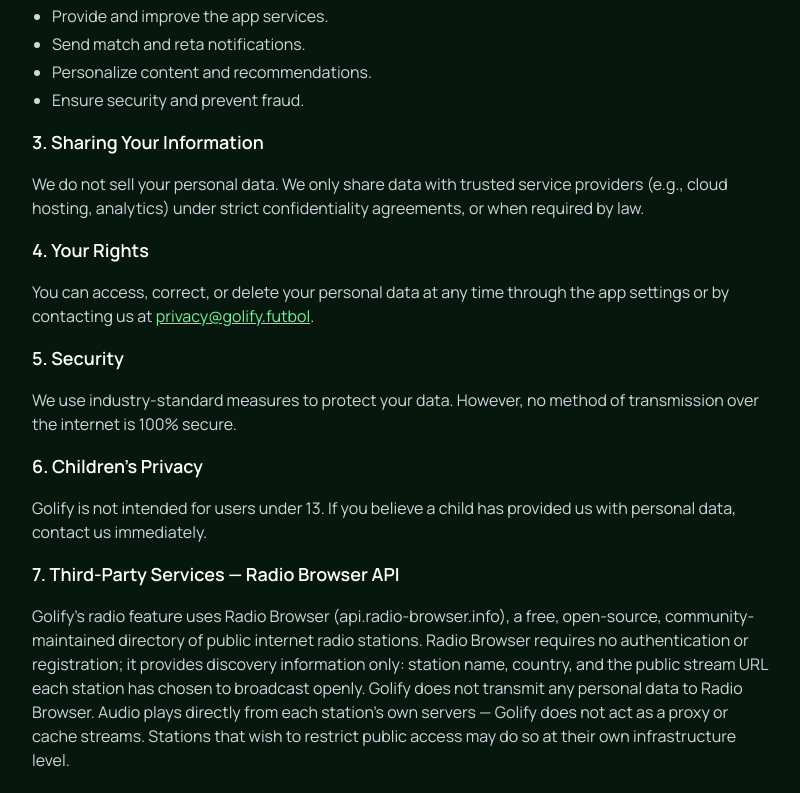
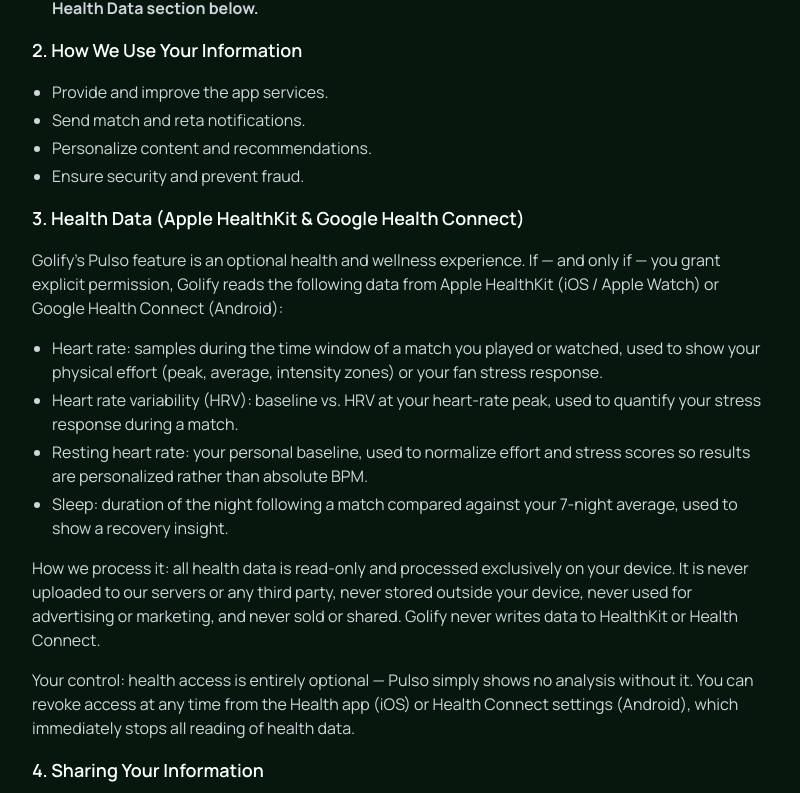
Before and after one commit to hernancasillas/golify-web, a Next.js app: page /en/privacy in a window 1280 px wide. Shown: the part 532-1325 px from the top of the page, without its empty margins (240-1040 px from the left). Built offline with nearby package versions, Linux system fonts and the light colour scheme.

Commit message:
Healthkit privacy

```diff
--- a/src/app/[locale]/privacy/PrivacyClient.tsx
+++ b/src/app/[locale]/privacy/PrivacyClient.tsx
@@ -28,6 +28,7 @@ export default function PrivacyClient() {
               <li><strong>{t('privacy.privacyPolicy.infoWeCollect.usageData')}</strong></li>
               <li><strong>{t('privacy.privacyPolicy.infoWeCollect.deviceData')}</strong></li>
               <li><strong>{t('privacy.privacyPolicy.infoWeCollect.locationData')}</strong></li>
+              <li><strong>{t('privacy.privacyPolicy.infoWeCollect.healthData')}</strong></li>
             </ul>
 
             <h3 className="text-lg font-semibold text-gray-900 dark:text-white">{t('privacy.privacyPolicy.howWeUse.title')}</h3>
@@ -37,6 +38,17 @@ export default function PrivacyClient() {
               <li>{t('privacy.privacyPolicy.howWeUse.personalize')}</li>
               <li>{t('privacy.privacyPolicy.howWeUse.security')}</li>
             </ul>
+
+            <h3 className="text-lg font-semibold text-gray-900 dark:text-white">{t('privacy.privacyPolicy.healthData.title')}</h3>
+            <p>{t('privacy.privacyPolicy.healthData.intro')}</p>
+            <ul className="list-disc pl-5 space-y-1">
+              <li>{t('privacy.privacyPolicy.healthData.heartRate')}</li>
+              <li>{t('privacy.privacyPolicy.healthData.hrv')}</li>
+              <li>{t('privacy.privacyPolicy.healthData.restingHeartRate')}</li>
+              <li>{t('privacy.privacyPolicy.healthData.sleep')}</li>
+            </ul>
+            <p>{t('privacy.privacyPolicy.healthData.processing')}</p>
+            <p>{t('privacy.privacyPolicy.healthData.revoke')}</p>
 
             <h3 className="text-lg font-semibold text-gray-900 dark:text-white">{t('privacy.privacyPolicy.sharing.title')}</h3>
             <p>{t('privacy.privacyPolicy.sharing.text')}</p>
--- a/src/messages/en.json
+++ b/src/messages/en.json
@@ -100,14 +100,15 @@
     "backToHome": "← Back to home",
     "privacyPolicy": {
       "title": "Privacy Policy",
-      "lastUpdated": "Last updated: May 26, 2026",
+      "lastUpdated": "Last updated: July 13, 2026",
       "intro": "Golify respects your privacy. This policy explains what information we collect, how we use it, and your rights.",
       "infoWeCollect": {
         "title": "1. Information We Collect",
         "accountData": "Account data: email, username, profile photo.",
         "usageData": "Usage data: matches tracked, retas joined, EA FC catalog interactions.",
         "deviceData": "Device data: device type, OS version, push notification token.",
-        "locationData": "Location data: only if you grant permission, used for local retas."
+        "locationData": "Location data: only if you grant permission, used for local retas.",
+        "healthData": "Health data: only if you grant permission, read from Apple HealthKit or Google Health Connect for the Pulso wellness feature. Processed exclusively on your device — see the Health Data section below."
       },
       "howWeUse": {
         "title": "2. How We Use Your Information",
@@ -116,24 +117,34 @@
         "personalize": "Personalize content and recommendations.",
         "security": "Ensure security and prevent fraud."
       },
+      "healthData": {
+        "title": "3. Health Data (Apple HealthKit & Google Health Connect)",
+        "intro": "Golify's Pulso feature is an optional health and wellness experience. If — and only if — you grant explicit permission, Golify reads the following data from Apple HealthKit (iOS / Apple Watch) or Google Health Connect (Android):",
+        "heartRate": "Heart rate: samples during the time window of a match you played or watched, used to show your physical effort (peak, average, intensity zones) or your fan stress response.",
+        "hrv": "Heart rate variability (HRV): baseline vs. HRV at your heart-rate peak, used to quantify your stress response during a match.",
+        "restingHeartRate": "Resting heart rate: your personal baseline, used to normalize effort and stress scores so results are personalized rather than absolute BPM.",
+        "sleep": "Sleep: duration of the night following a match compared against your 7-night average, used to show a recovery insight.",
+        "processing": "How we process it: all health data is read-only and processed exclusively on your device. It is never uploaded to our servers or any third party, never stored outside your device, never used for advertising or marketing, and never sold or shared. Golify never writes data to HealthKit or Health Connect.",
+        "revoke": "Your control: health access is entirely optional — Pulso simply shows no analysis without it. You can revoke access at any time from the Health app (iOS) or Health Connect settings (Android), which immediately stops all reading of health data."
+      },
       "sharing": {
-        "title": "3. Sharing Your Information",
+        "title": "4. Sharing Your Information",
         "text": "We do not sell your personal data. We only share data with trusted service providers (e.g., cloud hosting, analytics) under strict confidentiality agreements, or when required by law."
       },
       "yourRights": {
-        "title": "4. Your Rights",
+        "title": "5. Your Rights",
         "text": "You can access, correct, or delete your personal data at any time through the app settings or by contacting us at"
       },
       "security": {
-        "title": "5. Security",
+        "title": "6. Security",
         "text": "We use industry-standard measures to protect your data. However, no method of transmission over the internet is 100% secure."
       },
       "children": {
-        "title": "6. Children's Privacy",
+        "title": "7. Children's Privacy",
         "text": "Golify is not intended for users under 13. If you believe a child has provided us with personal data, contact us immediately."
       },
       "thirdPartyServices": {
-        "title": "7. Third-Party Services — Radio Browser API",
+        "title": "8. Third-Party Services — Radio Browser API",
         "text": "Golify's radio feature uses Radio Browser (api.radio-browser.info), a free, open-source, community-maintained directory of public internet radio stations. Radio Browser requires no authentication or registration; it provides discovery information only: station name, country, and the public stream URL each station has chosen to broadcast openly. Golify does not transmit any personal data to Radio Browser. Audio plays directly from each station's own servers — Golify does not act as a proxy or cache streams. Stations that wish to restrict public access may do so at their own infrastructure level.",
         "apiLink": "Radio Browser API documentation"
       }
--- a/src/messages/es.json
+++ b/src/messages/es.json
@@ -100,14 +100,15 @@
     "backToHome": "← Volver al inicio",
     "privacyPolicy": {
       "title": "Política de Privacidad",
-      "lastUpdated": "Última actualización: 26 de mayo de 2026",
+      "lastUpdated": "Última actualización: 13 de julio de 2026",
       "intro": "Golify respeta tu privacidad. Esta política explica qué información recopilamos, cómo la usamos y tus derechos.",
       "infoWeCollect": {
         "title": "1. Información que Recopilamos",
         "accountData": "Datos de cuenta: correo, nombre de usuario, foto de perfil.",
         "usageData": "Datos de uso: partidos seguidos, retas unidas, interacciones con el catálogo de EA FC.",
         "deviceData": "Datos del dispositivo: tipo de dispositivo, versión del SO, token de notificaciones push.",
-        "locationData": "Datos de ubicación: solo si otorgas permiso, usado para retas locales."
+        "locationData": "Datos de ubicación: solo si otorgas permiso, usado para retas locales.",
+        "healthData": "Datos de salud: solo si otorgas permiso, leídos desde Apple HealthKit o Google Health Connect para la función de bienestar Pulso. Se procesan exclusivamente en tu dispositivo — consulta la sección Datos de Salud más abajo."
       },
       "howWeUse": {
         "title": "2. Cómo Usamos Tu Información",
@@ -116,24 +117,34 @@
         "personalize": "Personalizar contenido y recomendaciones.",
         "security": "Garantizar seguridad y prevenir fraudes."
       },
+      "healthData": {
+        "title": "3. Datos de Salud (Apple HealthKit y Google Health Connect)",
+        "intro": "La función Pulso de Golify es una experiencia opcional de salud y bienestar. Si — y solo si — otorgas permiso explícito, Golify lee los siguientes datos desde Apple HealthKit (iOS / Apple Watch) o Google Health Connect (Android):",
+        "heartRate": "Frecuencia cardiaca: muestras durante la ventana de tiempo de un partido que jugaste o viste, usadas para mostrar tu esfuerzo físico (pico, promedio, zonas de intensidad) o tu respuesta de estrés como aficionado.",
+        "hrv": "Variabilidad de la frecuencia cardiaca (HRV): línea base vs. HRV en tu pico de frecuencia cardiaca, usada para cuantificar tu respuesta de estrés durante un partido.",
+        "restingHeartRate": "Frecuencia cardiaca en reposo: tu línea base personal, usada para normalizar los puntajes de esfuerzo y estrés, de modo que los resultados sean personalizados y no BPM absolutos.",
+        "sleep": "Sueño: duración de la noche posterior a un partido comparada con tu promedio de 7 noches, usada para mostrar un análisis de recuperación.",
+        "processing": "Cómo los procesamos: todos los datos de salud son de solo lectura y se procesan exclusivamente en tu dispositivo. Nunca se suben a nuestros servidores ni a terceros, nunca se almacenan fuera de tu dispositivo, nunca se usan para publicidad o marketing, y nunca se venden ni se comparten. Golify nunca escribe datos en HealthKit ni en Health Connect.",
+        "revoke": "Tu control: el acceso a salud es totalmente opcional — sin él, Pulso simplemente no muestra análisis. Puedes revocar el acceso en cualquier momento desde la app Salud (iOS) o la configuración de Health Connect (Android), lo que detiene de inmediato toda lectura de datos de salud."
+      },
       "sharing": {
-        "title": "3. Compartir Tu Información",
+        "title": "4. Compartir Tu Información",
         "text": "No vendemos tus datos personales. Solo compartimos datos con proveedores de confianza (ej. hosting en la nube, analítica) bajo acuerdos de confidencialidad estrictos, o cuando lo exige la ley."
       },
       "yourRights": {
-        "title": "4. Tus Derechos",
+        "title": "5. Tus Derechos",
         "text": "Puedes acceder, corregir o eliminar tus datos personales en cualquier momento a través de la configuración de la app o contactándonos en"
       },
       "security": {
-        "title": "5. Seguridad",
+        "title": "6. Seguridad",
         "text": "Usamos medidas estándar de la industria para proteger tus datos. Sin embargo, ningún método de transmisión por internet es 100% seguro."
       },
       "children": {
-        "title": "6. Privacidad de Menores",
+        "title": "7. Privacidad de Menores",
         "text": "Golify no está destinado a usuarios menores de 13 años. Si crees que un menor nos ha proporcionado datos personales, contáctanos de inmediato."
       },
       "thirdPartyServices": {
-        "title": "7. Servicios de Terceros — Radio Browser API",
+        "title": "8. Servicios de Terceros — Radio Browser API",
         "text": "La función de radio en Golify utiliza Radio Browser (api.radio-browser.info), un directorio público, gratuito y de código abierto mantenido por la comunidad. Radio Browser no requiere autenticación ni registro; únicamente proporciona información de descubrimiento: nombre de la emisora, país de origen y la URL pública del stream que cada emisora ha elegido transmitir abiertamente. Golify no transmite ningún dato personal tuyo a Radio Browser. El audio se reproduce directamente desde los servidores de cada emisora — Golify no actúa como intermediario ni almacena los streams. Las emisoras que deseen restringir el acceso público pueden hacerlo en su propia infraestructura.",
         "apiLink": "Documentación de la API de Radio Browser"
       }
```
